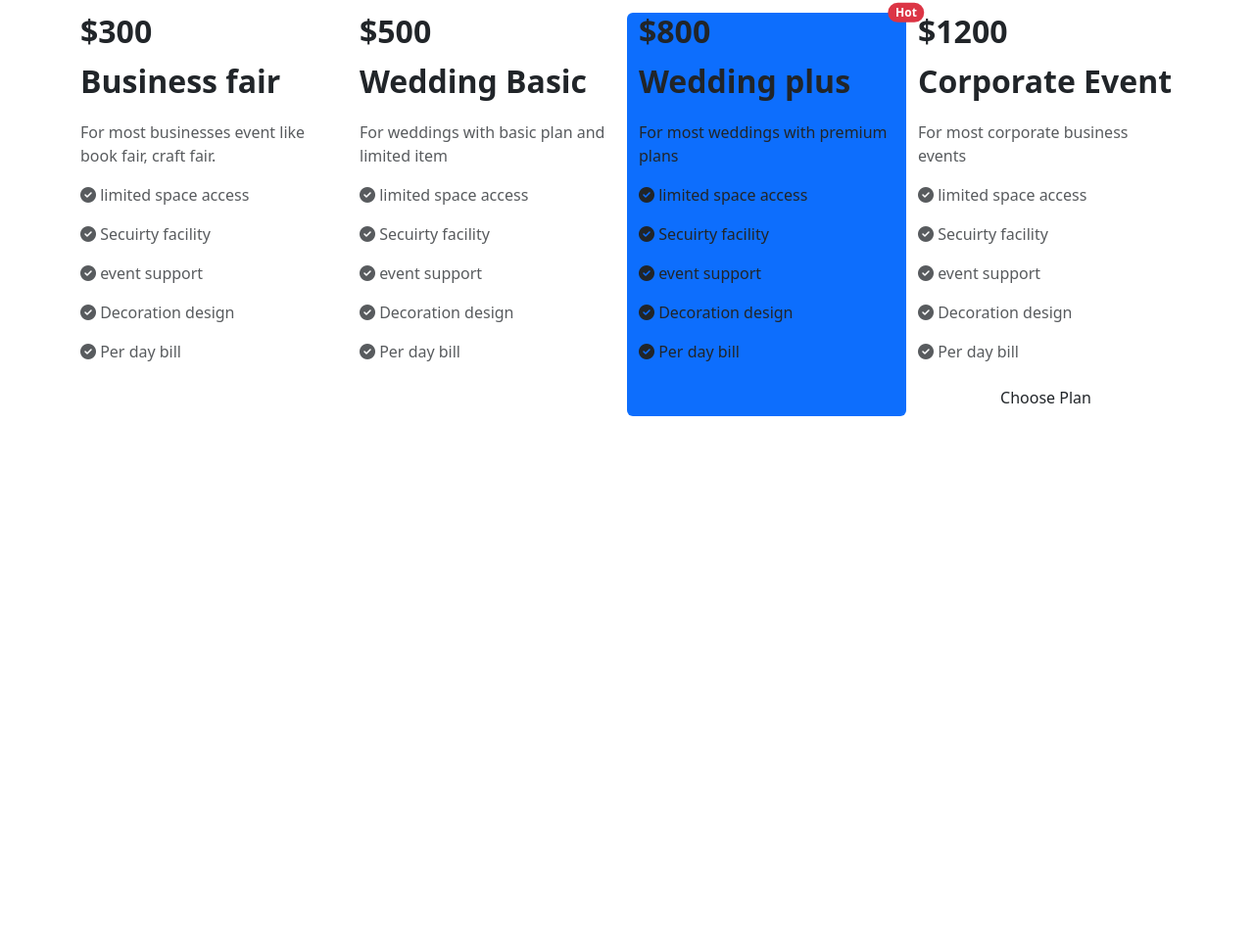
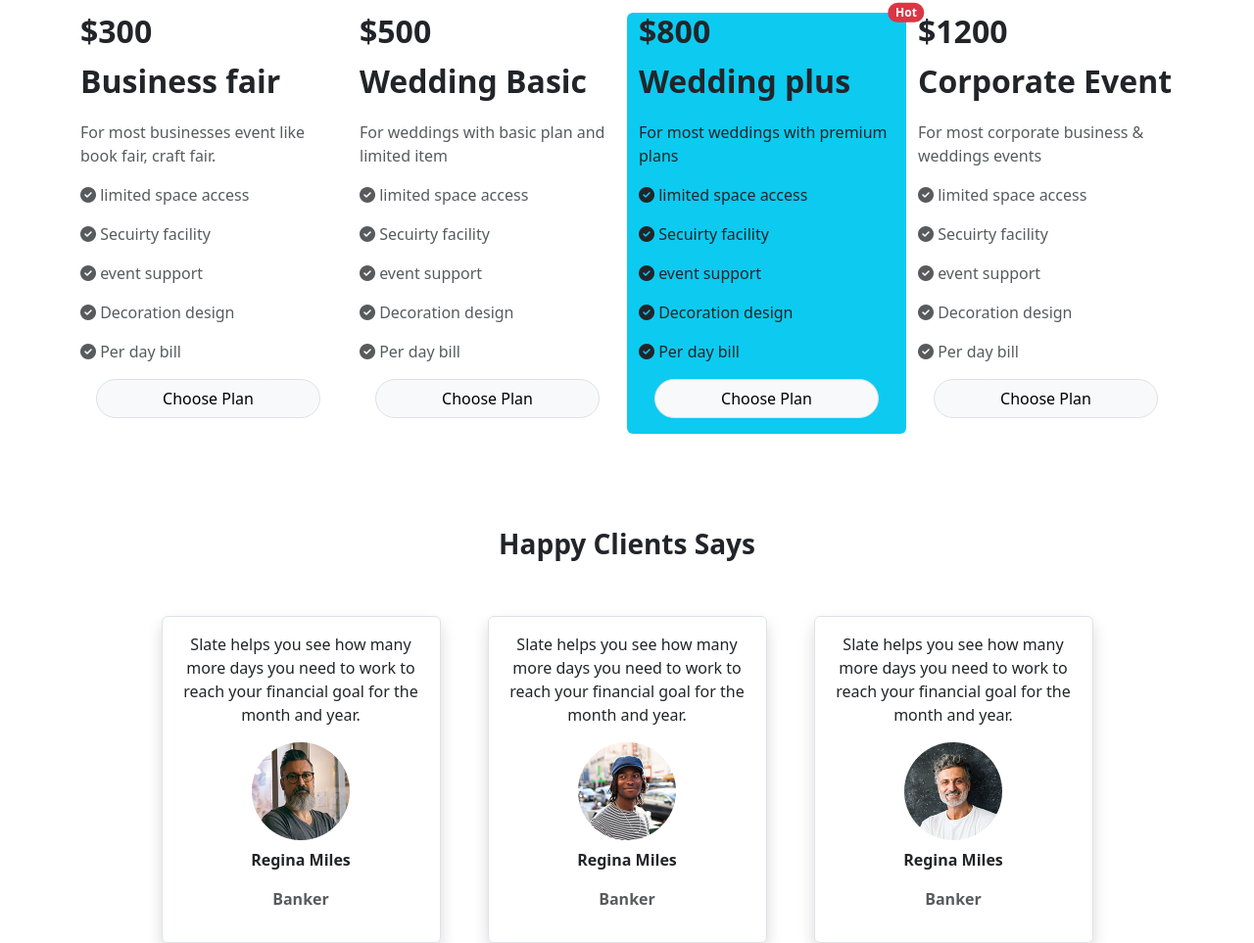
Before and after one commit to nahidn228/convention-center, a plain HTML site: page index.html in a window 1280 px wide. Shown: the part 1296-2259 px from the top of the page at 98% size. Before the commit the page ends 1721 px from the top, so only its background shows below. Drawn offline with nearby package versions, Linux system fonts and the light colour scheme.

Commit message:
client comment

```diff
--- a/index.html
+++ b/index.html
@@ -248,8 +248,8 @@
           <h4 class="text-center fw-bold fs-3">Our Package</h4>
         </div>
         <div class="row mt-5 pt-5">
-          <div class="col-md-3 col-lg-3 col-sm-6 col-6">
-            <h4 class="fs-2 fw-bold">$300 <br /></h4>
+          <div class="col-md-3 col-lg-3 col-sm-6 col-6 pb-3">
+            <h4 class="fs-2 fw-bold">$300</h4>
             <p class="fs-2 fw-bold">Business fair</p>
             <div class="opacity-75">
               <p>For most businesses event like book fair, craft fair.</p>
@@ -261,8 +261,13 @@
               <p><i class="fa-solid fa-circle-check"></i> Decoration design</p>
               <p><i class="fa-solid fa-circle-check"></i> Per day bill</p>
             </div>
+            <div
+              class="text-center btn-lg bg-light border rounded-pill text-blue mx-3 px-4"
+            >
+              <button class="btn btn-light bg-light">Choose Plan</button>
+            </div>
           </div>
-          <div class="col-md-3 col-lg-3 col-sm-6 col-6">
+          <div class="col-md-3 col-lg-3 col-sm-6 col-6 pb-3">
             <h4 class="fs-2 fw-bold">$500</h4>
             <p class="fs-2 fw-bold">Wedding Basic</p>
             <div class="opacity-75">
@@ -275,13 +280,18 @@
               <p><i class="fa-solid fa-circle-check"></i> Decoration design</p>
               <p><i class="fa-solid fa-circle-check"></i> Per day bill</p>
             </div>
+            <div
+              class="text-center btn-lg bg-light border rounded-pill text-blue mx-3 px-4"
+            >
+              <button class="btn btn-light bg-light">Choose Plan</button>
+            </div>
           </div>
           <div
-            class="col-md-3 col-lg-3 col-sm-6 col-6 position-relative bg-primary bordar rounded"
+            class="col-md-3 col-lg-3 col-sm-6 col-6 pb-3 position-relative bg-info bordar rounded"
           >
             <h4 class="fs-2 fw-bold">$800 <br /></h4>
             <p class="fs-2 fw-bold">Wedding plus</p>
-            <div class="">
+            <div>
               <p>For most weddings with premium plans</p>
               <p>
                 <i class="fa-solid fa-circle-check"></i> limited space access
@@ -296,12 +306,17 @@
             >
               Hot
             </span>
+            <div
+              class="text-center btn-lg bg-light border rounded-pill text-blue mx-3 px-4"
+            >
+              <button class="btn btn-light bg-light">Choose Plan</button>
+            </div>
           </div>
-          <div class="col-md-3 col-lg-3 col-sm-6 col-6">
+          <div class="col-md-3 col-lg-3 col-sm-6 col-6 pb-3">
             <h4 class="fs-2 fw-bold">$1200 <br /></h4>
             <p class="fs-2 fw-bold">Corporate Event</p>
             <div class="opacity-75">
-              <p>For most corporate business events</p>
+              <p>For most corporate business & weddings events</p>
               <p>
                 <i class="fa-solid fa-circle-check"></i> limited space access
               </p>
@@ -310,9 +325,48 @@
               <p><i class="fa-solid fa-circle-check"></i> Decoration design</p>
               <p><i class="fa-solid fa-circle-check"></i> Per day bill</p>
             </div>
-            <div class="text-center btn-lg bg-white text-blue mx-3 px-4">
-              <button class="btn">Choose Plan</button>
+            <div
+              class="text-center btn-lg bg-light border rounded-pill text-blue mx-3 px-4"
+            >
+              <button class="btn btn-light bg-light">Choose Plan</button>
             </div>
+          </div>
+        </div>
+      </div>
+      <!-- ...................................................
+                  Happy Clients says
+ .................................................... -->
+      <div class="container mt-5 pt-5">
+        <div class="row text-center">
+          <h3 class="fw-bold">Happy Clients Says</h3>
+        </div>
+        <div class="row d-flex justify-content-center gap-5 pt-5 ">
+          <div class="col-md-3 p-3 text-center border rounded shadow">
+            <p>
+              Slate helps you see how many more days you need to work to reach
+              your financial goal for the month and year.
+            </p>
+            <img src="images/person 1.png" alt="" />
+            <p class="fw-bold mt-2">Regina Miles</p>
+            <p class="fw-bold opacity-75">Banker</p>
+          </div>
+          <div class="col-md-3 p-3 text-center border rounded shadow">
+            <p>
+              Slate helps you see how many more days you need to work to reach
+              your financial goal for the month and year.
+            </p>
+            <img src="images/person 3.png" alt="" />
+            <p class="fw-bold mt-2">Regina Miles</p>
+            <p class="fw-bold opacity-75">Banker</p>
+          </div>
+          <div class="col-md-3 p-3 text-center border rounded shadow">
+            <p>
+              Slate helps you see how many more days you need to work to reach
+              your financial goal for the month and year.
+            </p>
+            <img src="images/person 2.png" alt="" />
+            <p class="fw-bold mt-2">Regina Miles</p>
+            <p class="fw-bold opacity-75">Banker</p>
           </div>
         </div>
       </div>
```
